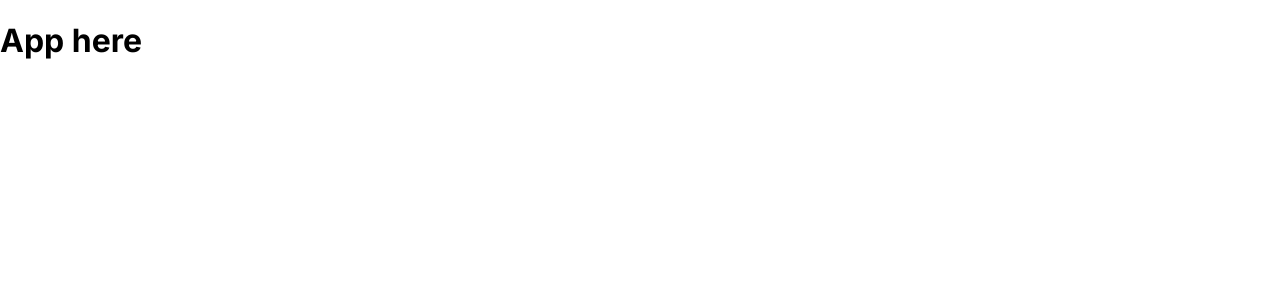
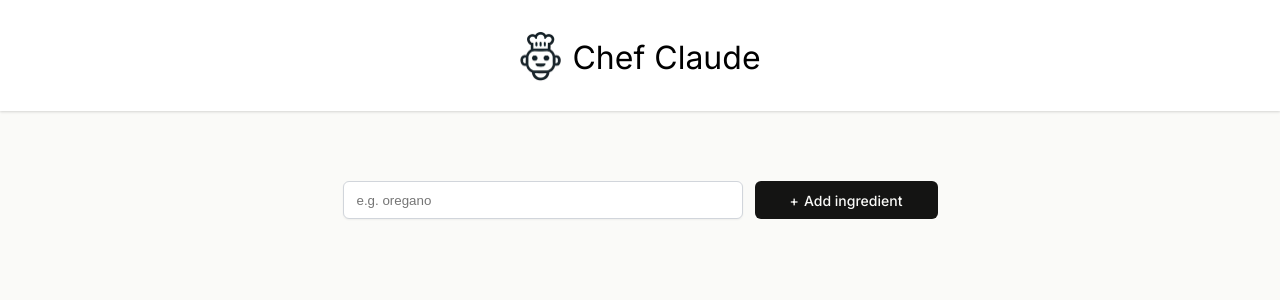
Before and after one commit to sanjivanisharma/chef-claude-app, a React (Vite) app: page / in a window 1280 px wide. Shown: the top 300 px of the page. Built offline with nearby package versions, Linux system fonts and the light colour scheme.

Commit message:
Design changes

```diff
--- a/src/App.jsx
+++ b/src/App.jsx
@@ -1,5 +1,11 @@
+import Header from "./components/Header"
+import Main from "./components/Main"
+
 export default function App() {
   return (
-    <h1>App here</h1>
+    <>
+    <Header />
+    <Main />
+    </>
   )
 }
--- /dev/null
+++ b/src/components/Header.jsx
@@ -0,0 +1,10 @@
+import chefLogo from '/src/assets/chefClaude.png'
+
+export default function Header() {
+    return (
+        <header className='header'>
+            <img src={chefLogo} alt='Chef Logo' />
+            <span>Chef Claude</span>
+        </header>
+    )
+}
--- /dev/null
+++ b/src/components/Main.jsx
@@ -0,0 +1,20 @@
+export default function Main() {
+
+    function handleSubmit(event) {
+        event.preventDefault()
+    }
+
+    return (
+        <main>
+            <form onSubmit={handleSubmit} className="add-ingedient-form">
+                <input
+                type="text"
+                aria-label="Add ingredient"
+                placeholder="e.g. oregano"
+                name="ingedient"
+                />
+                <button>Add ingredient</button>
+            </form>
+        </main>
+    )
+}
--- a/src/index.css
+++ b/src/index.css
@@ -5,4 +5,62 @@
 body {
     margin: 0;
     font-family: Inter, sans-serif;
+    background-color: #fafaf8;
 }
+
+.header {
+    display: flex;
+    justify-content: center;
+    align-items: center;
+    height: 111px;
+    gap: 10px;
+    background-color: #fff;
+    box-shadow: 0px 1px 3px 0px rgba(0, 0, 0, 0.10), 0px 1px 2px 0px rgba(0, 0, 0, 0.06);
+}
+
+.header > img {
+    width: 43px;
+    height: 52px;
+}
+
+.header > span {
+    font-size: 32px;
+    margin-top: 4px;
+}
+
+main {
+    padding: 70px 30px 10px;
+}
+
+.add-ingedient-form {
+    display: flex;
+    justify-content: center;
+    gap: 12px;
+    height: 38px;
+}
+
+.add-ingedient-form > input {
+    border-radius: 6px;
+    border: 1px solid #D1D5DB;
+    padding: 9px 13px;
+    box-shadow: 0px 1px 2px 0px rgba(0, 0, 0, 0.05);
+    flex-grow: 1;
+    min-width: 150px;
+    max-width: 400px;
+}
+
+.add-ingedient-form > button {
+    font-family: 'Inter', 'sans-serif';
+    border-radius: 6px;
+    border: none;
+    background-color: #141413;
+    color: #fafaf8;
+    width: 183px;
+    font-size: 14px;
+    font-weight: 500;
+}
+
+.add-ingedient-form > button::before {
+    content: "+";
+    margin-right: 5px;
+}
```
